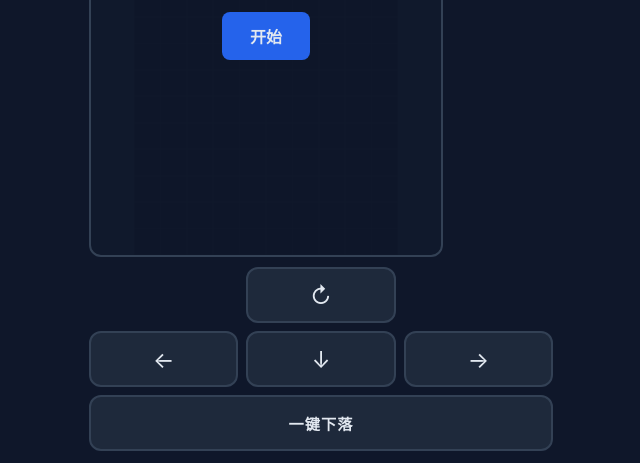
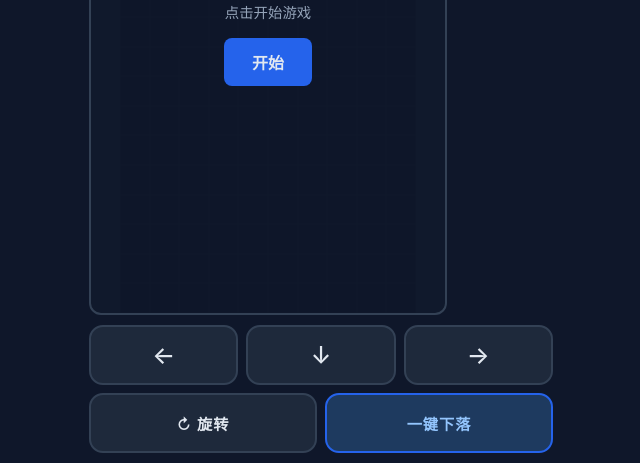
Before and after one commit to leitian2026/tetris-game, a website: page index.html in a window 1280 px wide. Shown: the part 337-800 px from the top of the page, without its empty margins (319-959 px from the left). Drawn offline with Linux system fonts and the light colour scheme.

Commit message:
fix: 优化手机按键布局，更符合常见操作习惯

```diff
--- a/index.html
+++ b/index.html
@@ -27,34 +27,33 @@
       max-width: 480px;
       margin: 0 auto;
       padding: 8px;
+      padding-bottom: max(8px, env(safe-area-inset-bottom));
     }
     .header {
       display: flex;
       justify-content: space-between;
       align-items: center;
-      padding: 8px 4px;
+      padding: 6px 4px;
       flex-shrink: 0;
     }
     .header h1 {
-      font-size: 1.25rem;
+      font-size: 1.2rem;
       font-weight: 700;
       letter-spacing: 1px;
     }
     .stats {
       display: flex;
-      gap: 16px;
+      gap: 14px;
       font-size: 0.85rem;
     }
-    .stat {
-      text-align: center;
-    }
+    .stat { text-align: center; }
     .stat-label {
       color: #94a3b8;
-      font-size: 0.7rem;
+      font-size: 0.68rem;
     }
     .stat-value {
       font-weight: 700;
-      font-size: 1.1rem;
+      font-size: 1.05rem;
       color: #38bdf8;
     }
     .main {
@@ -81,10 +80,10 @@
       max-height: 100%;
     }
     .side {
-      width: 90px;
+      width: 88px;
       display: flex;
       flex-direction: column;
-      gap: 10px;
+      gap: 8px;
       flex-shrink: 0;
     }
     .panel {
@@ -95,9 +94,9 @@
       text-align: center;
     }
     .panel-title {
-      font-size: 0.7rem;
+      font-size: 0.68rem;
       color: #94a3b8;
-      margin-bottom: 6px;
+      margin-bottom: 4px;
     }
     #next {
       display: block;
@@ -110,57 +109,61 @@
       color: #e2e8f0;
       padding: 10px 8px;
       border-radius: 8px;
-      font-size: 0.85rem;
+      font-size: 0.82rem;
       font-weight: 600;
       cursor: pointer;
-      transition: background 0.15s;
       width: 100%;
     }
     .btn:active { background: #475569; }
-    .btn-primary {
-      background: #2563eb;
-    }
+    .btn-primary { background: #2563eb; }
     .btn-primary:active { background: #1d4ed8; }
-    .btn-danger {
-      background: #dc2626;
-    }
+    .btn-danger { background: #dc2626; }
+
+    /* ===== 新按键布局 ===== */
     .controls {
-      display: grid;
-      grid-template-columns: 1fr 1fr 1fr;
-      grid-template-rows: auto auto;
+      display: flex;
+      flex-direction: column;
       gap: 8px;
-      padding: 10px 0 4px;
+      padding: 10px 0 2px;
       flex-shrink: 0;
     }
+    .ctrl-row {
+      display: flex;
+      gap: 8px;
+    }
     .ctrl-btn {
+      flex: 1;
       background: #1e293b;
       border: 2px solid #334155;
-      border-radius: 12px;
+      border-radius: 14px;
       color: #e2e8f0;
-      font-size: 1.4rem;
-      height: 52px;
+      font-size: 1.5rem;
+      height: 56px;
       display: flex;
       align-items: center;
       justify-content: center;
       cursor: pointer;
       user-select: none;
+      font-weight: 500;
     }
     .ctrl-btn:active {
       background: #334155;
-      transform: scale(0.96);
+      transform: scale(0.97);
     }
-    .ctrl-left { grid-column: 1; grid-row: 2; }
-    .ctrl-down { grid-column: 2; grid-row: 2; }
-    .ctrl-right { grid-column: 3; grid-row: 2; }
-    .ctrl-rotate { grid-column: 2; grid-row: 1; }
-    .ctrl-drop {
-      grid-column: 1 / 4;
-      grid-row: 3;
-      height: 44px;
+    .ctrl-btn.wide {
       font-size: 0.95rem;
       font-weight: 600;
       letter-spacing: 1px;
     }
+    .ctrl-btn.accent {
+      background: #1e3a5f;
+      border-color: #2563eb;
+      color: #93c5fd;
+    }
+    .ctrl-btn.accent:active {
+      background: #1e40af;
+    }
+
     .overlay {
       position: absolute;
       inset: 0;
@@ -188,8 +191,8 @@
       font-size: 1rem;
     }
     @media (min-width: 400px) {
-      .side { width: 100px; }
-      .ctrl-btn { height: 56px; }
+      .side { width: 96px; }
+      .ctrl-btn { height: 60px; }
     }
   </style>
 </head>
@@ -242,12 +245,17 @@
       </div>
     </div>
 
+    <!-- 新布局：第一行方向键，第二行旋转 + 硬降 -->
     <div class="controls">
-      <div class="ctrl-btn ctrl-rotate" id="btnRotate">↻</div>
-      <div class="ctrl-btn ctrl-left" id="btnLeft">←</div>
-      <div class="ctrl-btn ctrl-down" id="btnDown">↓</div>
-      <div class="ctrl-btn ctrl-right" id="btnRight">→</div>
-      <div class="ctrl-btn ctrl-drop" id="btnDrop">一键下落</div>
+      <div class="ctrl-row">
+        <div class="ctrl-btn" id="btnLeft">←</div>
+        <div class="ctrl-btn" id="btnDown">↓</div>
+        <div class="ctrl-btn" id="btnRight">→</div>
+      </div>
+      <div class="ctrl-row">
+        <div class="ctrl-btn wide" id="btnRotate">↻ 旋转</div>
+        <div class="ctrl-btn wide accent" id="btnDrop">一键下落</div>
+      </div>
     </div>
   </div>
 
```
